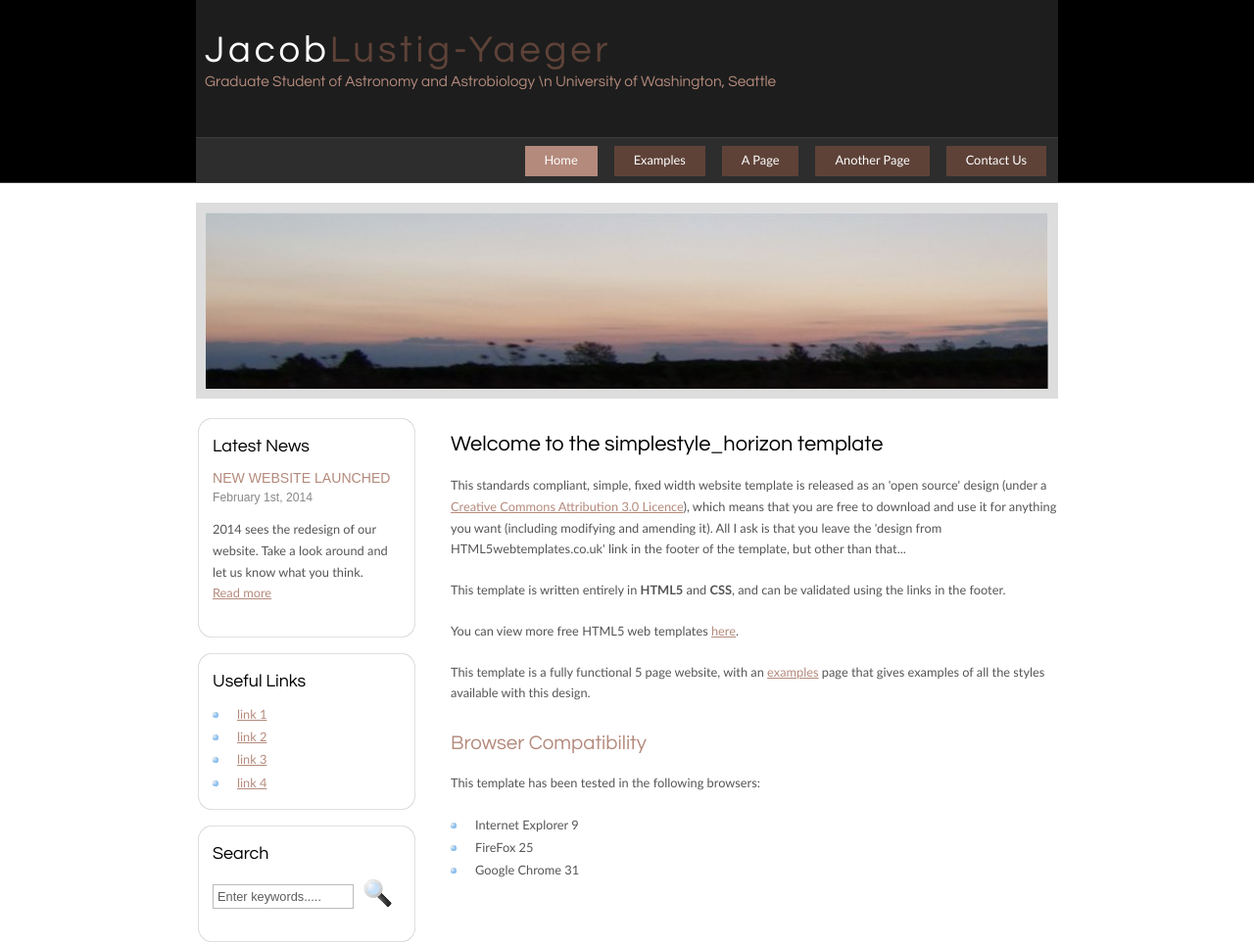
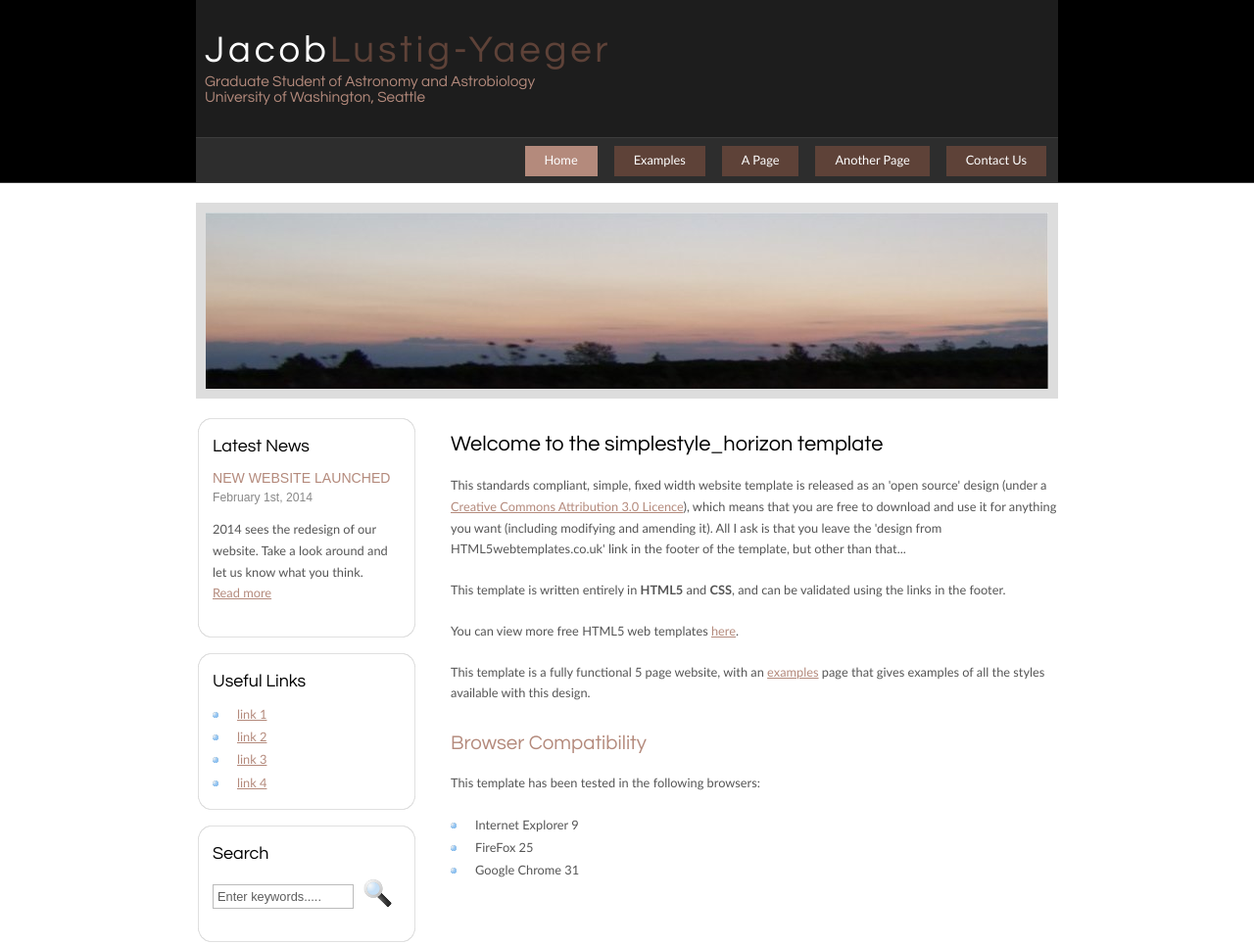
Before and after one commit to jlustigy/jlustigy.github.io, a plain HTML site: page index.html in a window 1280 px wide. Shown: the top 965 px of the page at 98% size. Drawn offline with Linux system fonts and the light colour scheme.

Commit message:
Update index.html

```diff
--- a/index.html
+++ b/index.html
@@ -16,7 +16,7 @@
         <div id="logo_text">
           <!-- class="logo_colour", allows you to change the colour of the text -->
           <h1><a href="index.html">Jacob<span class="logo_colour">Lustig-Yaeger</span></a></h1>
-          <h2>Graduate Student of Astronomy and Astrobiology \n University of Washington, Seattle</h2>
+          <h2>Graduate Student of Astronomy and Astrobiology<br>University of Washington, Seattle</h2>
         </div>
       </div>
       <div id="menubar">
```
